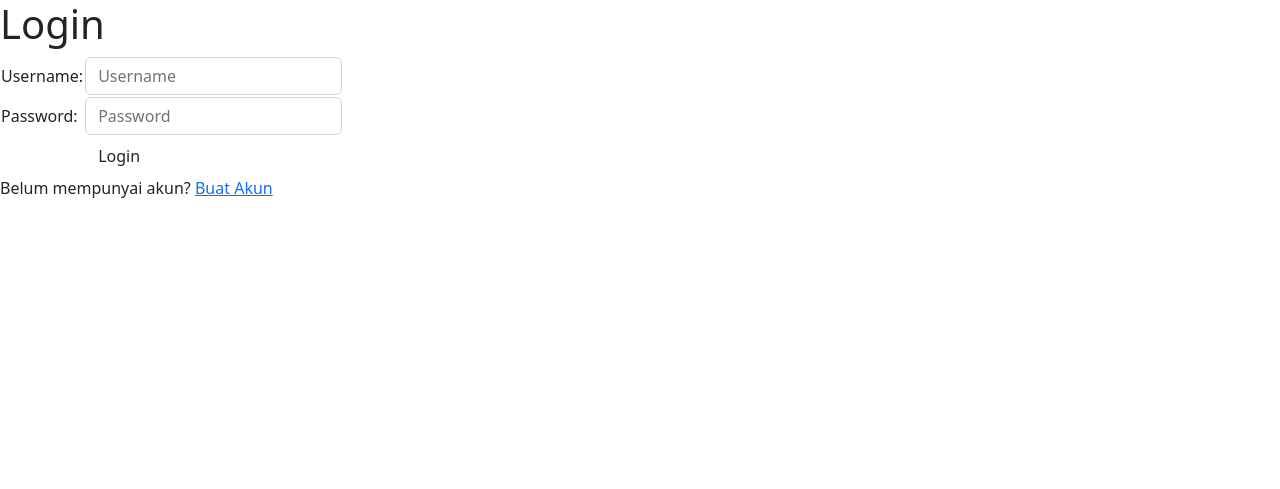
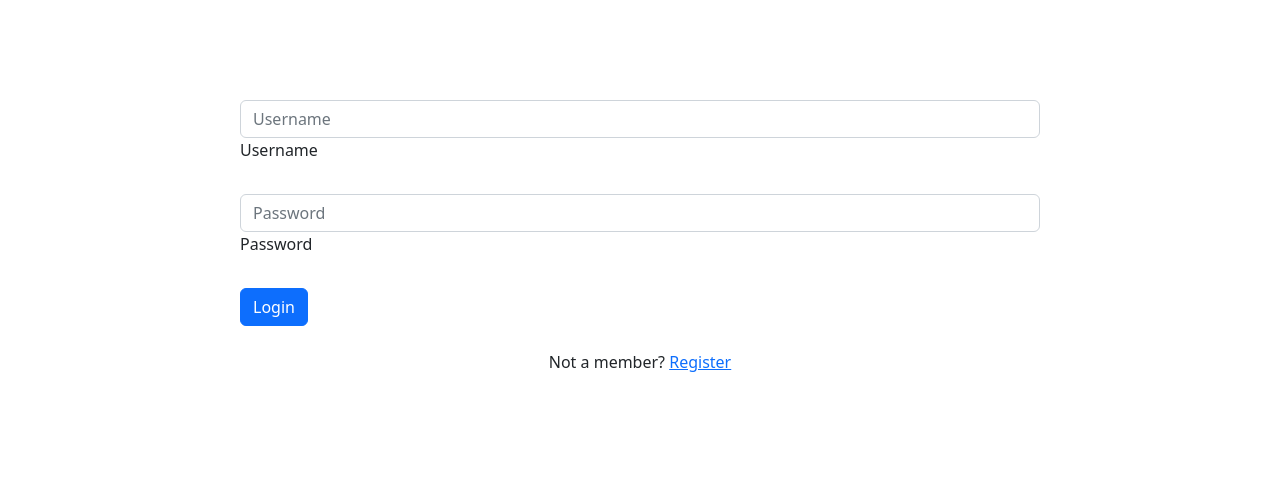
Before and after one commit to mhadziqrazin/pbplab1hadziq, a Django app: page /wishlist/login/ in a window 1280 px wide. Shown: the top 489 px of the page. Run offline with Django 4.2, Linux system fonts and the light colour scheme.

Commit message:
Styling halaman login

```diff
--- a/wishlist/templates/login.html
+++ b/wishlist/templates/login.html
@@ -6,7 +6,34 @@
 
 {% block content %}
 
-<div class = "login">
+<div class="mx-auto" style="width: 1000px; padding: 100px;">
+    <form method="POST" action="">
+        {% csrf_token %}
+
+        <!-- Email input -->
+        <div class="form-outline mb-4">
+        <input type="text" id="form2Example1" class="form-control" name="username" placeholder="Username"/>
+        <label class="form-label" for="form2Example1">Username</label>
+        </div>
+
+        <!-- Password input -->
+        <div class="form-outline mb-4">
+        <input type="password" id="form2Example2" class="form-control" name="password" placeholder="Password"/>
+        <label class="form-label" for="form2Example2">Password</label>
+        </div>
+
+        <!-- Submit button -->
+        <!-- <button type="button" class="btn btn-primary btn-block mb-4">Sign in</button> -->
+        <input class="btn btn-primary btn-block mb-4" type="submit" value="Login">
+
+        <!-- Register buttons -->
+        <div class="text-center">
+        <p>Not a member? <a href="{% url 'wishlist:register' %}">Register</a></p>
+
+        </div>
+    </form>
+</div>
+<!-- <div class = "login">
 
     <h1>Login</h1>
 
@@ -40,6 +67,6 @@
 
     Belum mempunyai akun? <a href="{% url 'wishlist:register' %}">Buat Akun</a>
 
-</div>
+</div> -->
 
 {% endblock content %}
--- a/wishlist/templates/wishlist.html
+++ b/wishlist/templates/wishlist.html
@@ -17,12 +17,15 @@
 <br>
 <br>
 
-<table class="table table-dark table-striped">
+<table class="table table-dark table-striped table-hover">
+    <thead>
         <tr>
             <th>Nama Barang</th>
             <th>Harga Barang</th>
             <th>Deskripsi</th>
         </tr>
+    </thead>
+    <tbody>
         {% comment %} Tambahkan data di bawah baris ini {% endcomment %}
         {% for barang in list_barang %}
         <tr>
@@ -31,6 +34,7 @@
             <th>{{barang.deskripsi}}</th>
         </tr>
         {% endfor %}
+    </tbody>
 </table>
 <h5>Sesi terakhir login: {{ last_login }}</h5>
 
```
Lines whose indentation alone changed are shown as unchanged.
